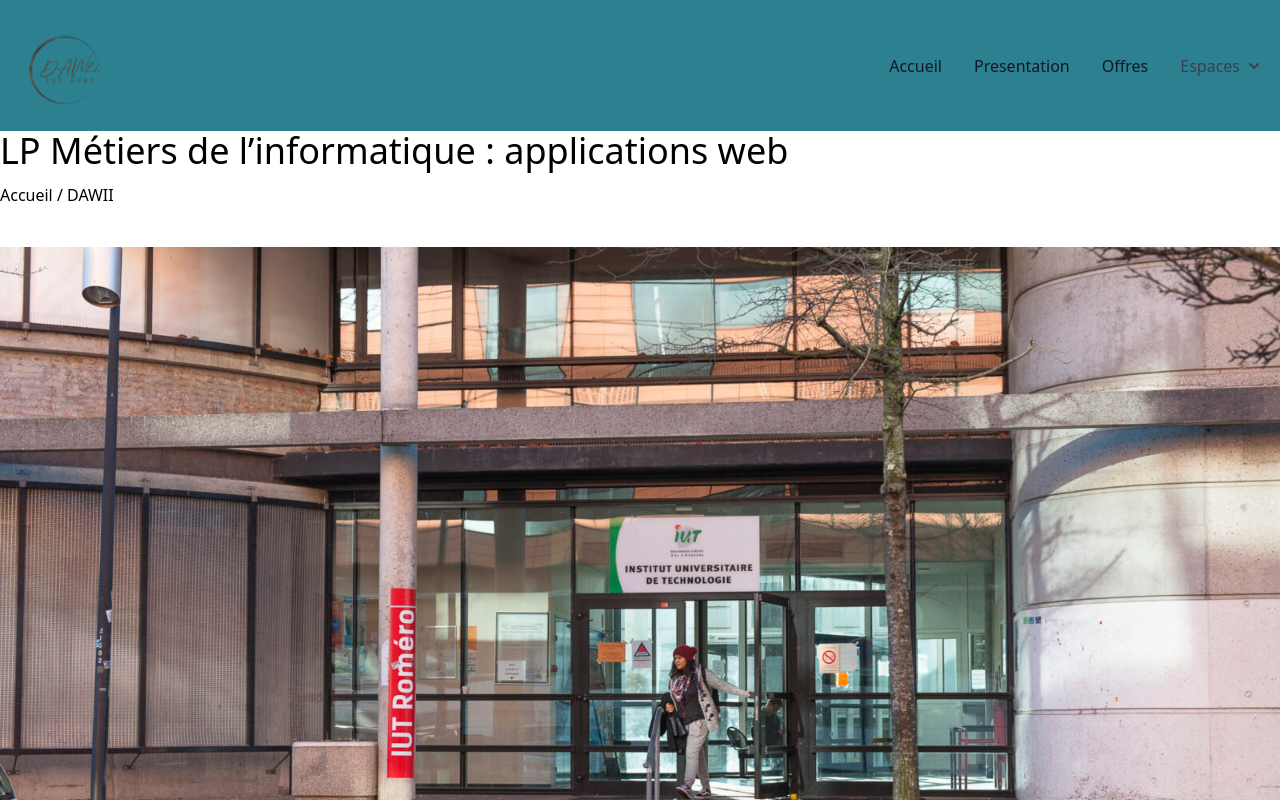
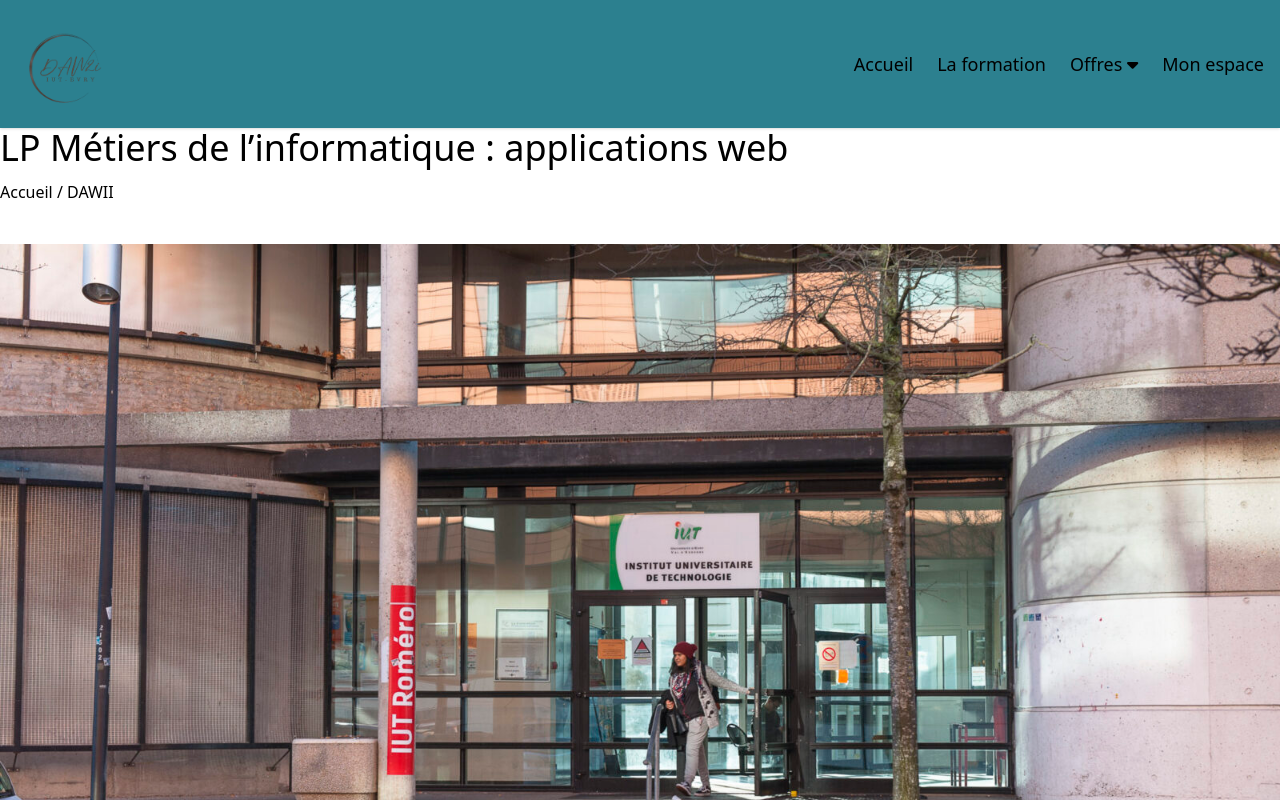
Before and after one commit to amirtalbi/front, a Vue app: page / in a window 1280 px wide. Shown: the top 800 px of the page. Built offline with nearby package versions, Linux system fonts and the light colour scheme.

Commit message:
feat: adding navbar dropdown

```diff
--- a/public/index.html
+++ b/public/index.html
@@ -5,6 +5,7 @@
     <meta http-equiv="X-UA-Compatible" content="IE=edge">
     <meta name="viewport" content="width=device-width,initial-scale=1.0">
     <link rel="icon" href="<%= BASE_URL %>favicon.ico">
+    <script src="https://kit.fontawesome.com/c9cd3ebd0b.js" crossorigin="anonymous"></script>
     <title><%= htmlWebpackPlugin.options.title %></title>
   </head>
   <body>
--- a/src/components/AppNavbar.vue
+++ b/src/components/AppNavbar.vue
@@ -1,72 +1,92 @@
-<script setup>
-</script>
 <template>
-<nav class="bg-white navigation">
-  <div class="max-w-screen-xl flex flex-wrap items-center justify-between mx-auto p-4">
-    <a href="#" class="flex items-center">
-      <img src="../assets/logo-dawii.png" class="w-24" alt="Flowbite Logo" >
-    </a>
-    <button data-collapse-toggle="navbar-multi-level" type="button" class="inline-flex items-center p-2 ml-3 text-sm text-gray-500 rounded-lg md:hidden hover:bg-gray-100 focus:outline-none focus:ring-2 focus:ring-gray-200 dark:text-gray-400 dark:hover:bg-gray-700 dark:focus:ring-gray-600" aria-controls="navbar-multi-level" aria-expanded="false">
-      <span class="sr-only">Open main menu</span>
-      <svg class="w-6 h-6" aria-hidden="true" fill="currentColor" viewBox="0 0 20 20" xmlns="http://www.w3.org/2000/svg"><path fill-rule="evenodd" d="M3 5a1 1 0 011-1h12a1 1 0 110 2H4a1 1 0 01-1-1zM3 10a1 1 0 011-1h12a1 1 0 110 2H4a1 1 0 01-1-1zM3 15a1 1 0 011-1h12a1 1 0 110 2H4a1 1 0 01-1-1z" clip-rule="evenodd"></path></svg>
-    </button>
-    <div class="hidden w-full md:block md:w-auto" id="navbar-multi-level">
-      <ul class="flex flex-col font-medium p-4 md:p-0 mt-4 border border-gray-100 rounded-lg md:flex-row md:space-x-8 md:mt-0 md:border-0">
+  <nav class="bg-white shadow navigation">
+    <div class="max-w-screen-xl mx-auto px-4">
+      <div class="flex items-center justify-between h-32">
+        <!-- Logo -->
+        <div class="flex-shrink-0">
+          <img src="../assets/logo-dawii.png" alt="Logo" class="w-24" />
+        </div>
+
+        <!-- Menu de navigation -->
+        <div class="hidden md:block">
+          <ul class="flex items-center space-x-6">
+            <!-- Éléments de menu -->
             <li>
-          <router-link to="/" class="block py-2 pl-3 pr-4 rounded md:bg-transparent md:text-gray-900 md:p-0 md:dark:text-gray-900 dark:text-gray-900 md:dark:bg-transparent">Accueil</router-link>
+              <a href="#" class="text-black hover:text-gray text-lg">Accueil</a>
             </li>
             <li>
-          <router-link to="/presentation" class="block py-2 pl-3 pr-4 text-gray-900 rounded hover:bg-gray-100 md:hover:bg-transparent md:border-0 md:hover:text-blue-700 md:p-0 dark:text-white md:dark:hover:text-blue-500 dark:hover:bg-gray-700 dark:hover:text-white md:dark:hover:bg-transparent">Presentation</router-link>
+              <a href="#" class="text-black hover:text-gray text-lg"
+                >La formation</a
+              >
+            </li>
+            <!-- Élément de menu dropdown -->
+            <li class="relative" @click="toggleDropdown">
+              <button class="text-black hover:text-gray text-lg">
+                Offres
+                <span class="fa fa-caret-down"></span>
+              </button>
+              <ul
+                v-show="open"
+                class="absolute right-0 mt-2 py-2 w-40 bg-white border border-gray-200 rounded shadow"
+              >
+                <li>
+                  <a
+                    href="#"
+                    class="block px-4 py-2 text-gray-800 hover:bg-gray-100"
+                    >Projets tutorés</a
+                  >
                 </li>
                 <li>
-          <router-link to="/offres" class="block py-2 pl-3 pr-4 text-gray-900 rounded hover:bg-gray-100 md:hover:bg-transparent md:border-0 md:hover:text-blue-700 md:p-0 dark:text-white md:dark:hover:text-blue-500 dark:hover:bg-gray-700 dark:hover:text-white md:dark:hover:bg-transparent">Offres</router-link>
+                  <a
+                    href="#"
+                    class="block px-4 py-2 text-gray-800 hover:bg-gray-100"
+                    >Alternances</a
+                  >
                 </li>
                 <li>
-            <button id="dropdownNavbarLink" data-dropdown-toggle="dropdownNavbar" class="flex items-center justify-between w-full py-2 pl-3 pr-4  text-gray-700 border-b border-gray-100 hover:bg-gray-50 md:hover:bg-transparent md:border-0 md:hover:text-blue-700 md:p-0 md:w-auto dark:text-white md:dark:hover:text-blue-500 dark:focus:text-white dark:border-gray-700 dark:hover:bg-gray-700 md:dark:hover:bg-transparent">Espaces <svg class="w-5 h-5 ml-1" aria-hidden="true" fill="currentColor" viewBox="0 0 20 20" xmlns="http://www.w3.org/2000/svg"><path fill-rule="evenodd" d="M5.293 7.293a1 1 0 011.414 0L10 10.586l3.293-3.293a1 1 0 111.414 1.414l-4 4a1 1 0 01-1.414 0l-4-4a1 1 0 010-1.414z" clip-rule="evenodd"></path></svg></button>
-            <!-- Dropdown menu -->
-            <div id="dropdownNavbar" class="z-10 hidden font-normal bg-white divide-y divide-gray-100 rounded-lg shadow w-44 dark:bg-gray-700 dark:divide-gray-600">
-                <ul class="py-2 text-sm text-gray-700 dark:text-gray-400" aria-labelledby="dropdownLargeButton">
-                  <li>
-                    <a href="#" class="block px-4 py-2 hover:bg-gray-100 dark:hover:bg-gray-600 dark:hover:text-white">Dashboard</a>
+                  <a
+                    href="#"
+                    class="block px-4 py-2 text-gray-800 hover:bg-gray-100"
+                    >Stages</a
+                  >
                 </li>
-                  <li aria-labelledby="dropdownNavbarLink">
-                    <button id="doubleDropdownButton" data-dropdown-toggle="doubleDropdown" data-dropdown-placement="right-start" type="button" class="flex items-center justify-between w-full px-4 py-2 hover:bg-gray-100 dark:hover:bg-gray-600 dark:hover:text-white">Dropdown<svg aria-hidden="true" class="w-5 h-5" fill="currentColor" viewBox="0 0 20 20" xmlns="http://www.w3.org/2000/svg"><path fill-rule="evenodd" d="M7.293 14.707a1 1 0 010-1.414L10.586 10 7.293 6.707a1 1 0 011.414-1.414l4 4a1 1 0 010 1.414l-4 4a1 1 0 01-1.414 0z" clip-rule="evenodd"></path></svg></button>
-                    <div id="doubleDropdown" class="z-10 hidden bg-white divide-y divide-gray-100 rounded-lg shadow w-44 dark:bg-gray-700">
-                        <ul class="py-2 text-sm text-gray-700 dark:text-gray-200" aria-labelledby="doubleDropdownButton">
-                          <li>
-                            <a href="#" class="block px-4 py-2 hover:bg-gray-100 dark:hover:bg-gray-600 dark:text-gray-400 dark:hover:text-white">Overview</a>
+              </ul>
             </li>
             <li>
-                            <a href="#" class="block px-4 py-2 hover:bg-gray-100 dark:hover:bg-gray-600 dark:text-gray-400 dark:hover:text-white">My downloads</a>
-                          </li>
-                          <li>
-                            <a href="#" class="block px-4 py-2 hover:bg-gray-100 dark:hover:bg-gray-600 dark:text-gray-400 dark:hover:text-white">Billing</a>
-                          </li>
-                          <li>
-                            <a href="#" class="block px-4 py-2 hover:bg-gray-100 dark:hover:bg-gray-600 dark:text-gray-400 dark:hover:text-white">Rewards</a>
+              <a href="#" class="text-black hover:text-gray text-lg"
+                >Mon espace</a
+              >
             </li>
           </ul>
         </div>
-                  </li>
-                  <li>
-                    <a href="#" class="block px-4 py-2 hover:bg-gray-100 dark:hover:bg-gray-600 dark:hover:text-white">Earnings</a>
-                  </li>
-                </ul>
-                <div class="py-1">
-                  <a href="#" class="block px-4 py-2 text-sm text-gray-700 hover:bg-gray-100 dark:hover:bg-gray-600 dark:text-gray-400 dark:hover:text-white">Sign out</a>
-                </div>
-            </div>
-        </li>
-      </ul>
       </div>
     </div>
   </nav>
 </template>
 
-<!-- <script>
+<script>
 export default {
-  mounted()[
-
-  ]
+  data() {
+    return {
+      open: false,
+    };
+  },
+  mounted() {
+    document.addEventListener("click", this.handleClickOutside);
+  },
+  beforeDestroy() {
+    document.removeEventListener("click", this.handleClickOutside);
+  },
+  methods: {
+    toggleDropdown() {
+      this.open = !this.open;
+    },
+    handleClickOutside(event) {
+      const dropdown = this.$el.querySelector(".relative");
+      if (dropdown && !dropdown.contains(event.target)) {
+        this.open = false;
       }
-</script> -->
+    },
+  },
+};
+</script>
```
Also changed, not shown: 1 other file (tests, documents, lock files or other folders). Lines whose indentation alone changed are shown as unchanged.
